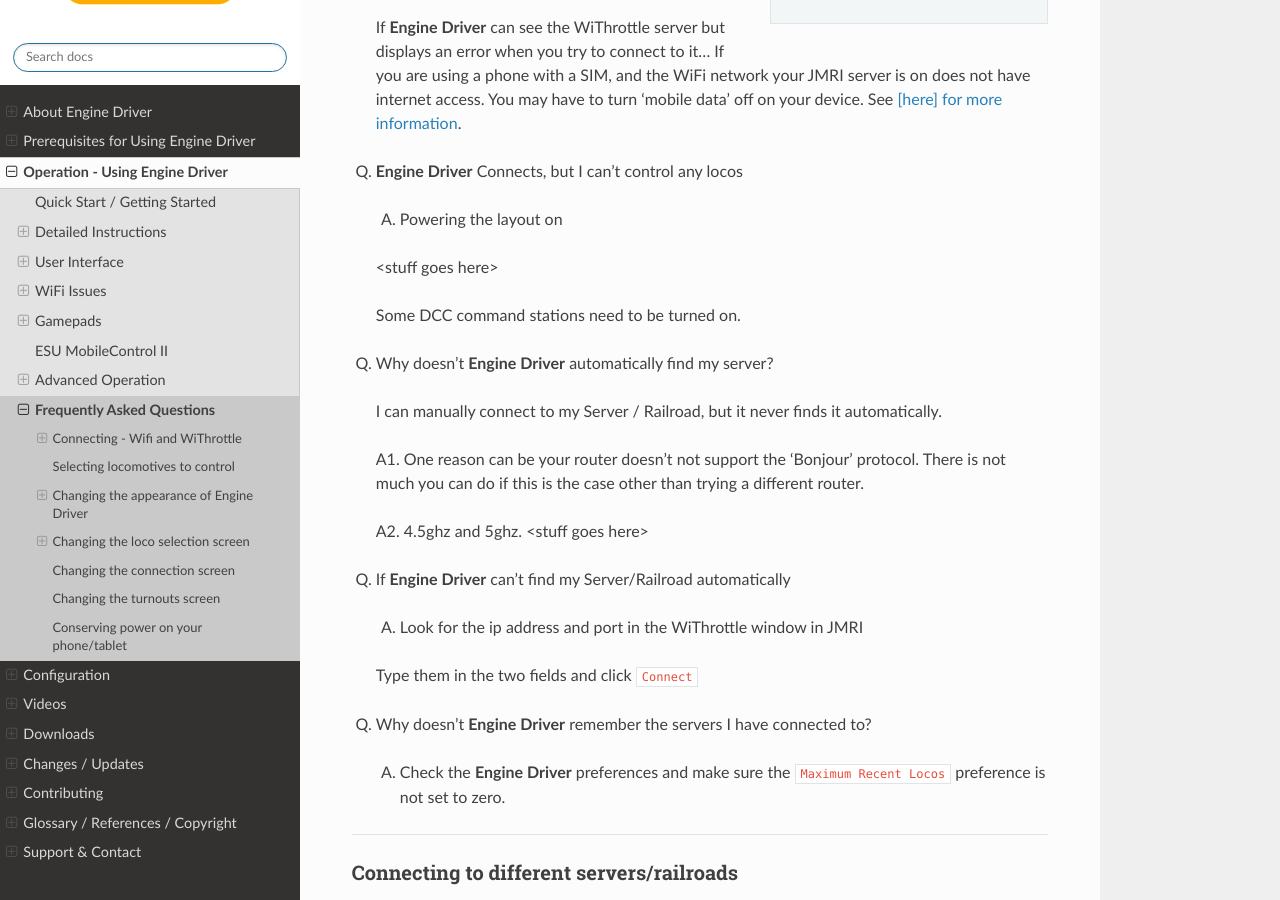
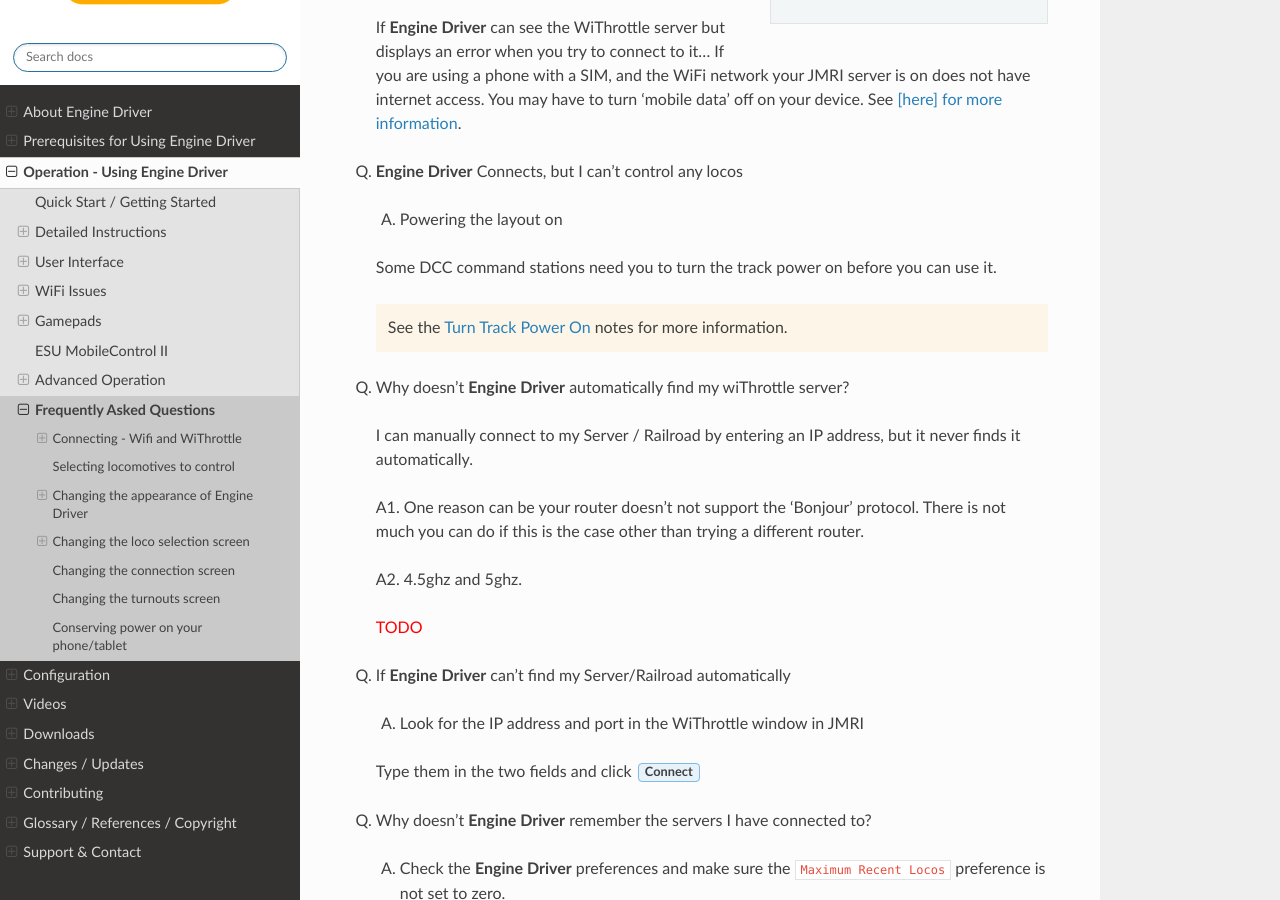
Before and after one commit to flash62au/EngineDriver_Home, a Sphinx documentation site: the page built from docs/operation/faq.rst, in a window 1280 px wide and 900 px high, scrolled down 829 px. Built offline with Sphinx 7.4.7 and the Read the Docs theme 2.0.0, drawn with Linux system fonts in a browser that asks for light colours; comment, search, counter and statistics services are not loaded.

Commit message:
connect text

```diff
--- a/docs/operation/faq.rst
+++ b/docs/operation/faq.rst
@@ -38,23 +38,26 @@
 
   A. Powering the layout on
 
-  <stuff goes here>
+  Some DCC command stations need you to turn the track power on before you can use it.
 
-  Some DCC command stations need to be turned on.
+  .. note::
+    :class: note-ed-hidden-title
 
-Q. Why doesn't |ed| automatically find my server?
+    See the `Turn Track Power On <../operation/operation.html#turn-track-power-on>`_ notes for more information.
 
-  I can manually connect to my Server / Railroad, but it never finds it automatically.
+Q. Why doesn't |ed| automatically find my wiThrottle server?
+
+  I can manually connect to my Server / Railroad by entering an IP address, but it never finds it automatically.
 
   A1. One reason can be your router doesn't not support the 'Bonjour' protocol. There is not much you can do if this is the case other than trying a different router.
 
-  A2. 4.5ghz and 5ghz. <stuff goes here>
+  A2. 4.5ghz and 5ghz. |todo|
 
 Q. If |ed| can't find my Server/Railroad automatically
 
-  A. Look for the ip address and port in the WiThrottle window in JMRI
+  A. Look for the IP address and port in the WiThrottle window in JMRI
 
-  Type them in the two fields and click ``Connect``
+  Type them in the two fields and click :guilabel:`Connect`
 
 Q. Why doesn't |ed| remember the servers I have connected to?
 
```
Also changed, not shown: docs/operation/interface.rst (+15 -4 lines).
